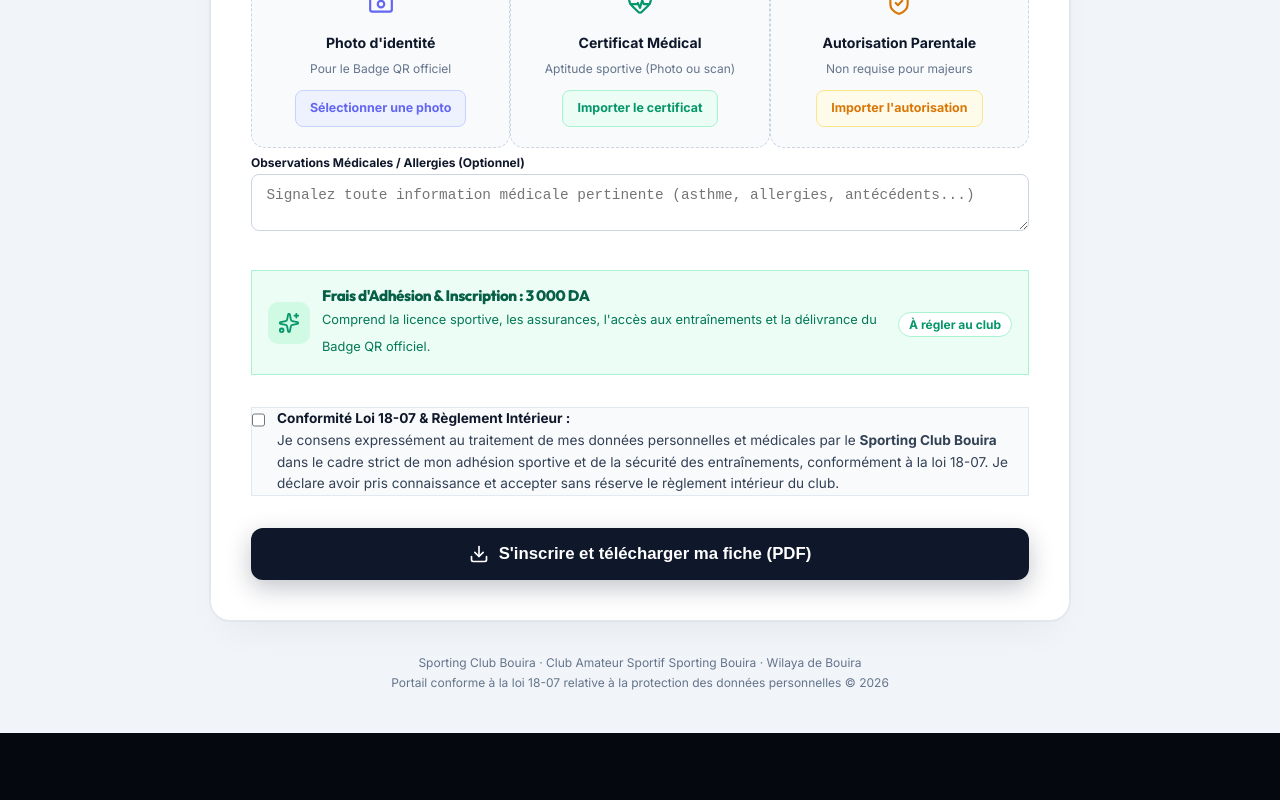
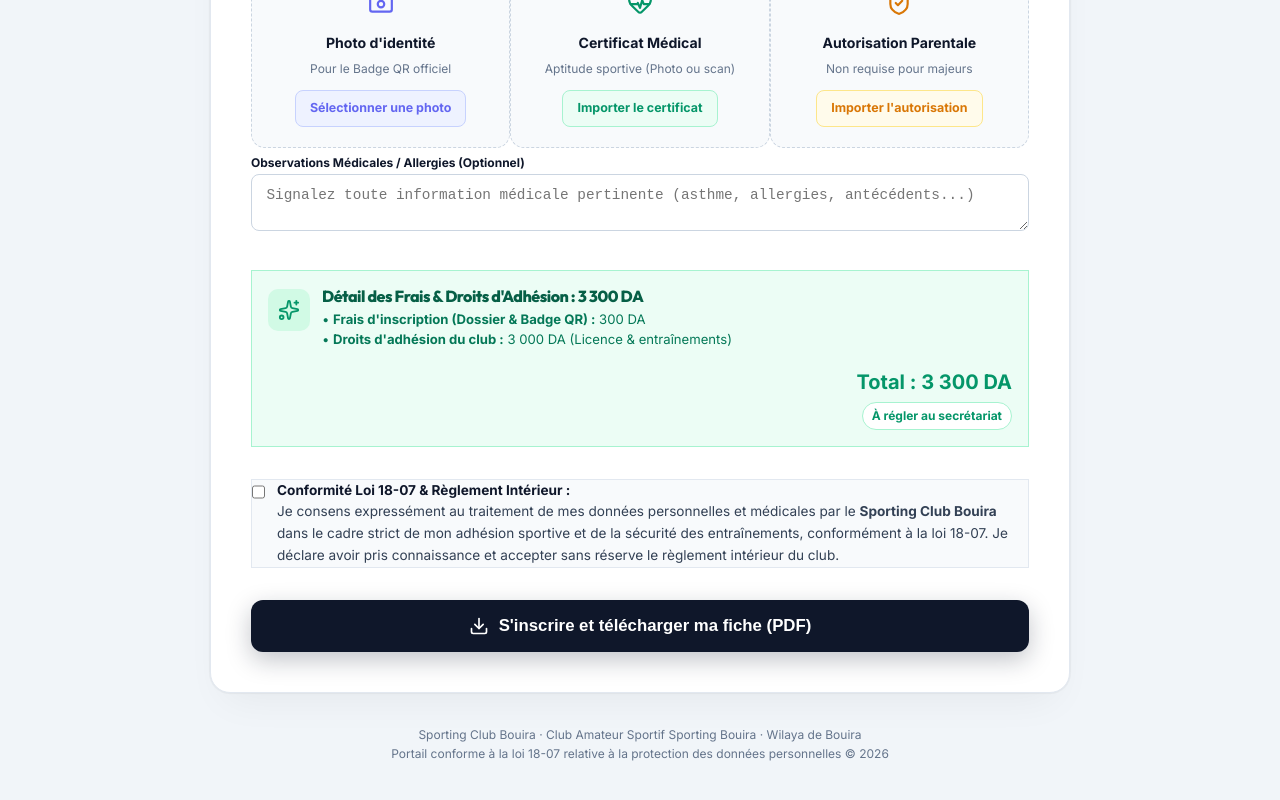
Before and after one commit to belkaidhakim/sporting-club-bouira-app, a React (Vite) app: page /inscription in a window 1280 px wide. Shown: the part 897-1697 px from the top of the page. Before the commit the page ends 1630 px from the top, so only its background shows below. Built offline with nearby package versions, Linux system fonts and the light colour scheme; no server answers; the database is empty.

Commit message:
feat: mise a jour de la tarification - Frais d'inscription 300 DA & Droits d'adhesion 3 000 DA (Total 3 300 DA)

```diff
--- a/src/pages/FinancialDashboard.jsx
+++ b/src/pages/FinancialDashboard.jsx
@@ -148,9 +148,9 @@ export default function FinancialDashboard() {
     const totalRev = cotisations.reduce((sum, c) => sum + Number(c.montant_paye), 0);
     const totalDep = depenses.reduce((sum, d) => sum + Number(d.montant), 0);
 
-    // Ventilation Frais d'inscription vs Cotisations
+    // Ventilation Frais d'inscription (300 DA ou 3 300 DA) vs Cotisations
     const totalFraisInscription = cotisations
-      .filter(c => Number(c.montant_paye) === 3000)
+      .filter(c => Number(c.montant_paye) === 300 || Number(c.montant_paye) === 3300)
       .reduce((sum, c) => sum + Number(c.montant_paye), 0);
     const totalCotisationsRegulieres = totalRev - totalFraisInscription;
 
@@ -1266,9 +1266,13 @@ export default function FinancialDashboard() {
                       <td className="p-4">{new Date(cotis.date_paiement).toLocaleDateString('fr-FR')}</td>
                       <td className="p-4 font-medium">{formatName(cotis.athletes?.nom, cotis.athletes?.prenom)}</td>
                       <td className="p-4">
-                        {Number(cotis.montant_paye) === 3000 ? (
+                        {Number(cotis.montant_paye) === 300 ? (
                           <span style={{ padding: '3px 10px', borderRadius: '12px', backgroundColor: 'rgba(99, 102, 241, 0.15)', color: '#818cf8', fontSize: '0.75rem', fontWeight: 700, border: '1px solid rgba(99, 102, 241, 0.3)' }}>
-                            Frais d'inscription
+                            Frais d'inscription (300 DA)
+                          </span>
+                        ) : Number(cotis.montant_paye) === 3300 ? (
+                          <span style={{ padding: '3px 10px', borderRadius: '12px', backgroundColor: 'rgba(16, 185, 129, 0.15)', color: '#10b981', fontSize: '0.75rem', fontWeight: 700, border: '1px solid rgba(16, 185, 129, 0.3)' }}>
+                            Inscription & Adhésion (3 300 DA)
                           </span>
                         ) : (
                           <span style={{ padding: '3px 10px', borderRadius: '12px', backgroundColor: 'rgba(16, 185, 129, 0.12)', color: 'var(--accent-success)', fontSize: '0.75rem', fontWeight: 600 }}>
--- a/src/pages/PendingInscriptions.jsx
+++ b/src/pages/PendingInscriptions.jsx
@@ -86,7 +86,7 @@ export default function PendingInscriptions() {
   // Option de paiement lors de la validation
   const [paymentForm, setPaymentForm] = useState({
     isPaid: true,
-    montant: 3000,
+    montant: 3300,
     modePaiement: 'Espèces',
     periodeFin: new Date(Date.now() + 30 * 24 * 60 * 60 * 1000).toISOString().split('T')[0]
   });
@@ -919,7 +919,7 @@ CREATE POLICY "Admins can delete inscriptions" ON public.inscriptions FOR DELETE
                         onChange={(e) => setPaymentForm(prev => ({ ...prev, isPaid: e.target.checked }))}
                         style={{ width: '16px', height: '16px', accentColor: '#10b981', cursor: 'pointer' }}
                       />
-                      <span>Encaisser et enregistrer le règlement de la cotisation (3 000 DA)</span>
+                      <span>Encaisser Frais d'inscription (300 DA) & Droits d'adhésion (3 000 DA) = 3 300 DA</span>
                     </label>
                     <span style={{ fontSize: '0.75rem', color: '#10b981', fontWeight: 600 }}>Active immédiatement la carte d'accès</span>
                   </div>
--- a/src/pages/PublicRegistration.jsx
+++ b/src/pages/PublicRegistration.jsx
@@ -443,39 +443,55 @@ export default function PublicRegistration() {
 
       // SECTION 4 : FRAIS D'INSCRIPTION & DROITS D'ADHÉSION
       doc.setFillColor(248, 250, 252);
-      doc.roundedRect(18, 150, 174, 24, 3, 3, 'F');
+      doc.roundedRect(18, 148, 174, 26, 3, 3, 'F');
       doc.setDrawColor(203, 213, 225);
       doc.setLineWidth(0.4);
-      doc.roundedRect(18, 150, 174, 24, 3, 3, 'S');
+      doc.roundedRect(18, 148, 174, 26, 3, 3, 'S');
 
       doc.setFillColor(241, 245, 249);
-      doc.roundedRect(18, 150, 174, 7, 3, 3, 'F');
+      doc.roundedRect(18, 148, 174, 7, 3, 3, 'F');
       doc.setFont('helvetica', 'bold');
       doc.setFontSize(8);
       doc.setTextColor(15, 23, 42);
-      doc.text("FRAIS D'INSCRIPTION & DROITS D'ADHÉSION DU CLUB", 24, 155);
+      doc.text("FRAIS D'INSCRIPTION & DROITS D'ADHÉSION DU CLUB", 24, 153);
 
+      // Détail 1 : Frais d'inscription
       doc.setFont('helvetica', 'bold');
       doc.setFontSize(7.5);
       doc.setTextColor(100, 116, 139);
-      doc.text("MONTANT DES FRAIS :", 24, 163);
+      doc.text("FRAIS D'INSCRIPTION (Dossier & Badge) :", 24, 159.5);
+      doc.setFont('helvetica', 'bold');
+      doc.setFontSize(8.5);
+      doc.setTextColor(15, 23, 42);
+      doc.text("300 DA", 88, 159.5);
+
+      // Détail 2 : Droits d'adhésion
+      doc.setFont('helvetica', 'bold');
+      doc.setFontSize(7.5);
+      doc.setTextColor(100, 116, 139);
+      doc.text("DROITS D'ADHÉSION / CLUB :", 112, 159.5);
+      doc.setFont('helvetica', 'bold');
+      doc.setFontSize(8.5);
+      doc.setTextColor(15, 23, 42);
+      doc.text("3 000 DA", 166, 159.5);
+
+      // Ligne Total
+      doc.setDrawColor(226, 232, 240);
+      doc.setLineWidth(0.3);
+      doc.line(24, 163, 186, 163);
+
+      doc.setFont('helvetica', 'bold');
+      doc.setFontSize(8);
+      doc.setTextColor(15, 23, 42);
+      doc.text("TOTAL À RÉGLER :", 24, 169);
       doc.setFont('helvetica', 'bold');
       doc.setFontSize(11);
       doc.setTextColor(16, 185, 129);
-      doc.text("3 000 DA", 68, 163);
+      doc.text("3 300 DA", 62, 169);
       doc.setFont('helvetica', 'normal');
-      doc.setFontSize(7.5);
+      doc.setFontSize(7);
       doc.setTextColor(71, 85, 105);
-      doc.text("(Trois Mille Dinars Algériens · Adhésion & Badge)", 93, 163);
-
-      doc.setFont('helvetica', 'bold');
-      doc.setFontSize(7.5);
-      doc.setTextColor(100, 116, 139);
-      doc.text("STATUT DE RÈGLEMENT :", 24, 170);
-      doc.setFont('helvetica', 'bold');
-      doc.setFontSize(7.5);
-      doc.setTextColor(217, 119, 6);
-      doc.text("À régler au secrétariat lors du dépôt final du dossier", 68, 170);
+      doc.text("(Trois Mille Trois Cents DA · Inscription : 300 DA + Adhésion : 3 000 DA)", 86, 169);
 
       // SECTION 5 : CONFORMITÉ LOI 18-07 & RÈGLEMENT
       doc.setFillColor(240, 253, 244);
@@ -533,7 +549,7 @@ export default function PublicRegistration() {
       doc.setFont('helvetica', 'normal');
       doc.setFontSize(6.5);
       doc.setTextColor(148, 163, 184);
-      doc.text("Reçu Frais : 3 000 DA", 116, 224);
+      doc.text("Reçu : 3 300 DA (300 DA + 3 000 DA)", 116, 224);
 
       // PIED DE PAGE
       doc.setDrawColor(226, 232, 240);
@@ -1235,25 +1251,31 @@ export default function PublicRegistration() {
                 </div>
               </div>
 
-              {/* SECTION 3 : FRAIS D'ADHÉSION & COTISATION */}
-              <div className="mb-8 p-4 rounded-xl flex items-center justify-between gap-4" style={{ backgroundColor: '#ecfdf5', border: '1.5px solid #a7f3d0' }}>
-                <div className="flex items-center gap-3">
-                  <div style={{ width: '42px', height: '42px', borderRadius: '10px', backgroundColor: '#d1fae5', color: '#059669', display: 'flex', alignItems: 'center', justifyContent: 'center', flexShrink: 0 }}>
-                    <Sparkles size={22} />
+              {/* SECTION 3 : FRAIS D'INSCRIPTION & DROITS D'ADHÉSION */}
+              <div className="mb-8 p-4 rounded-xl" style={{ backgroundColor: '#ecfdf5', border: '1.5px solid #a7f3d0' }}>
+                <div className="flex flex-col md:flex-row md:items-center justify-between gap-4">
+                  <div className="flex items-start gap-3">
+                    <div style={{ width: '42px', height: '42px', borderRadius: '10px', backgroundColor: '#d1fae5', color: '#059669', display: 'flex', alignItems: 'center', justifyContent: 'center', flexShrink: 0, marginTop: '2px' }}>
+                      <Sparkles size={22} />
+                    </div>
+                    <div>
+                      <h4 style={{ margin: '0 0 4px', fontSize: '1rem', fontWeight: 800, color: '#065f46' }}>
+                        Détail des Frais & Droits d'Adhésion : 3 300 DA
+                      </h4>
+                      <div style={{ fontSize: '0.82rem', color: '#047857', lineHeight: '1.5' }}>
+                        • <strong>Frais d'inscription (Dossier & Badge QR) :</strong> 300 DA<br />
+                        • <strong>Droits d'adhésion du club :</strong> 3 000 DA (Licence & entraînements)
+                      </div>
+                    </div>
                   </div>
-                  <div>
-                    <h4 style={{ margin: 0, fontSize: '0.95rem', fontWeight: 800, color: '#065f46' }}>
-                      Frais d'Adhésion & Inscription : 3 000 DA
-                    </h4>
-                    <span style={{ fontSize: '0.8rem', color: '#047857' }}>
-                      Comprend la licence sportive, les assurances, l'accès aux entraînements et la délivrance du Badge QR officiel.
+                  <div style={{ textAlign: 'right', flexShrink: 0 }}>
+                    <div style={{ fontSize: '1.25rem', fontWeight: 900, color: '#059669' }}>
+                      Total : 3 300 DA
+                    </div>
+                    <span style={{ fontSize: '0.75rem', fontWeight: 700, color: '#059669', backgroundColor: '#ffffff', padding: '3px 9px', borderRadius: '20px', border: '1px solid #a7f3d0', display: 'inline-block', marginTop: '3px' }}>
+                      À régler au secrétariat
                     </span>
                   </div>
-                </div>
-                <div style={{ textAlign: 'right', flexShrink: 0 }}>
-                  <span style={{ fontSize: '0.75rem', fontWeight: 700, color: '#059669', backgroundColor: '#ffffff', padding: '4px 10px', borderRadius: '20px', border: '1px solid #a7f3d0' }}>
-                    À régler au club
-                  </span>
                 </div>
               </div>
 
```
